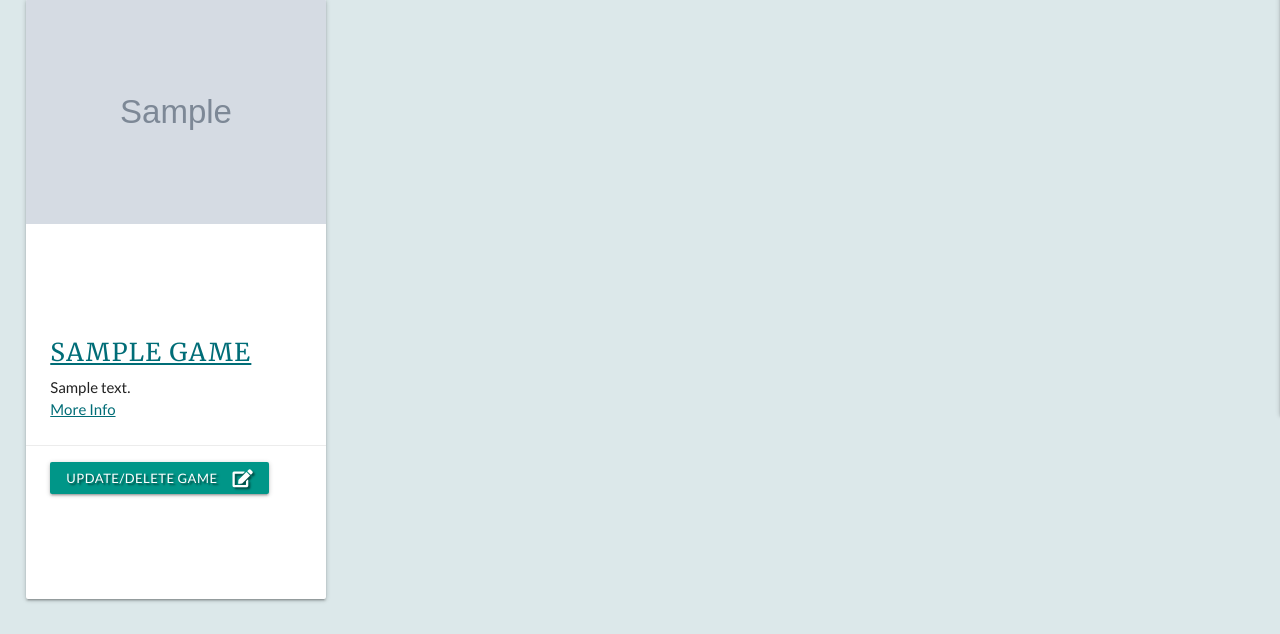
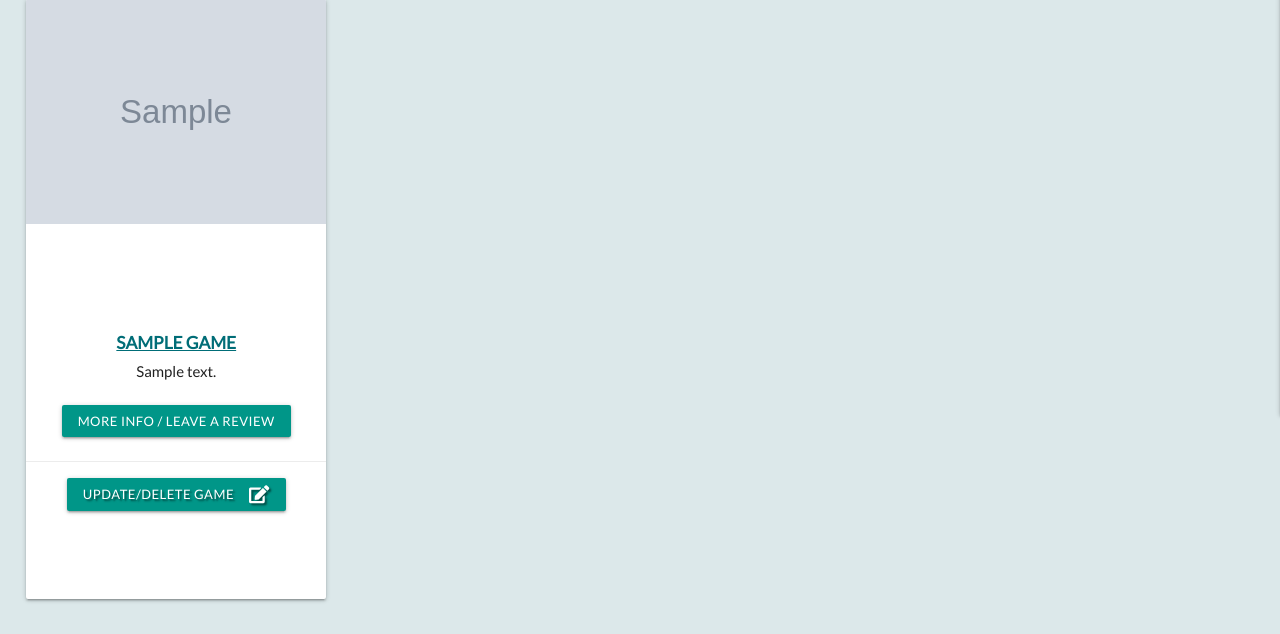
Before and after one commit to Vivioli87/meeple_finder, a Flask app: page /get_games in a window 1280 px wide. Shown: the part 445-1079 px from the top of the page. Run offline with Flask 2, Linux system fonts and the light colour scheme; the visitor is signed in with stand-in values (Sample User, id 1); grey boxes marked "Sample" are stand-in pictures; a database or web service that is not in the repository returns one stand-in record (values such as "Sample title"); some libraries are stand-ins or nearby versions.

Commit message:
ammended styling on game page. buttons and game title, decsription sizes

```diff
--- a/templates/games.html
+++ b/templates/games.html
@@ -28,13 +28,13 @@
                         {% endif %}
                     </div>
                     <div class="card-stacked">
-                        <div class="card-content">
-                            <h5 class="custom-teal-text underline">{{game.name|upper}}</h5>
-                            <p>{{game.description|truncate(120)}}</p>
-                            <a href="{{ url_for('get_game_detail', game_id=game._id) }}" class="custom-teal-text underline">More Info</a>
+                        <div class="card-content center-align">
+                            <h6 class="custom-teal-text underline"><strong>{{game.name|upper}}</strong></h6>
+                            <p>{{game.description|truncate(100)}}</p><br>
+                            <a href="{{ url_for('get_game_detail', game_id=game._id) }}" class="btn-small teal">More Info / Leave a Review</a>
                         </div>
                         {% if session.user %}
-                            <div class="card-action">
+                            <div class="card-action center-align">
                                 {% if username == "admin" %}
                                     <a  class="btn-small teal text-shadow" href="{{ url_for('edit_game', game_id=game._id) }}">
                                         Update/Delete Game<i class="fas fa-edit right"></i>
```
